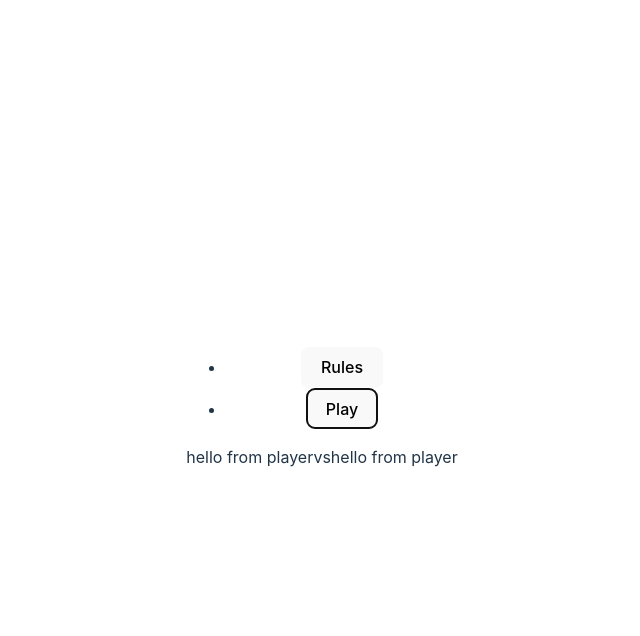
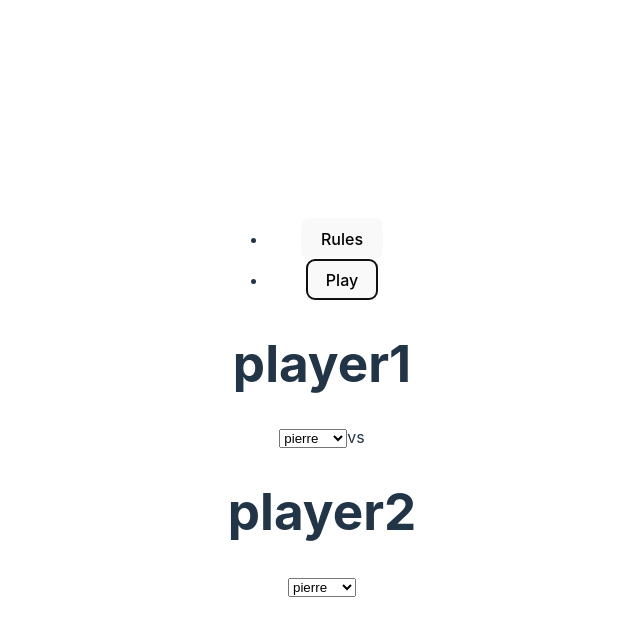
Before and after one commit to simbld/chifoumi, a React (Vite) app: page / in a window 1280 px wide. Both pictures are taken after a click on the button "Play". Shown: the top 636 px of the page, without its empty margins (318-958 px from the left). Built offline with nearby package versions, Linux system fonts and the light colour scheme.

Commit message:
passed pseudo as prop to Player & added state in Player

```diff
--- a/src/components/Player.jsx
+++ b/src/components/Player.jsx
@@ -1,5 +1,18 @@
-function Player() {
-  return "hello from player";
+import { useState } from "react";
+
+function Player({ pseudo }) {
+  const [move, setMove] = useState("pierre");
+
+  return (
+    <>
+      <h1>{pseudo}</h1>
+      <select value={move} onChange={(event) => setMove(event.target.value)}>
+        <option>pierre</option>
+        <option>feuille</option>
+        <option>ciseaux</option>
+      </select>
+    </>
+  );
 }
 
 export default Player;
--- a/src/pages/Play.jsx
+++ b/src/pages/Play.jsx
@@ -3,9 +3,9 @@ import Player from "./../components/Player";
 function Play() {
   return (
     <>
-      <Player />
+      <Player pseudo="player1" />
       vs
-      <Player />
+      <Player pseudo="player2" />
     </>
   );
 }
```
